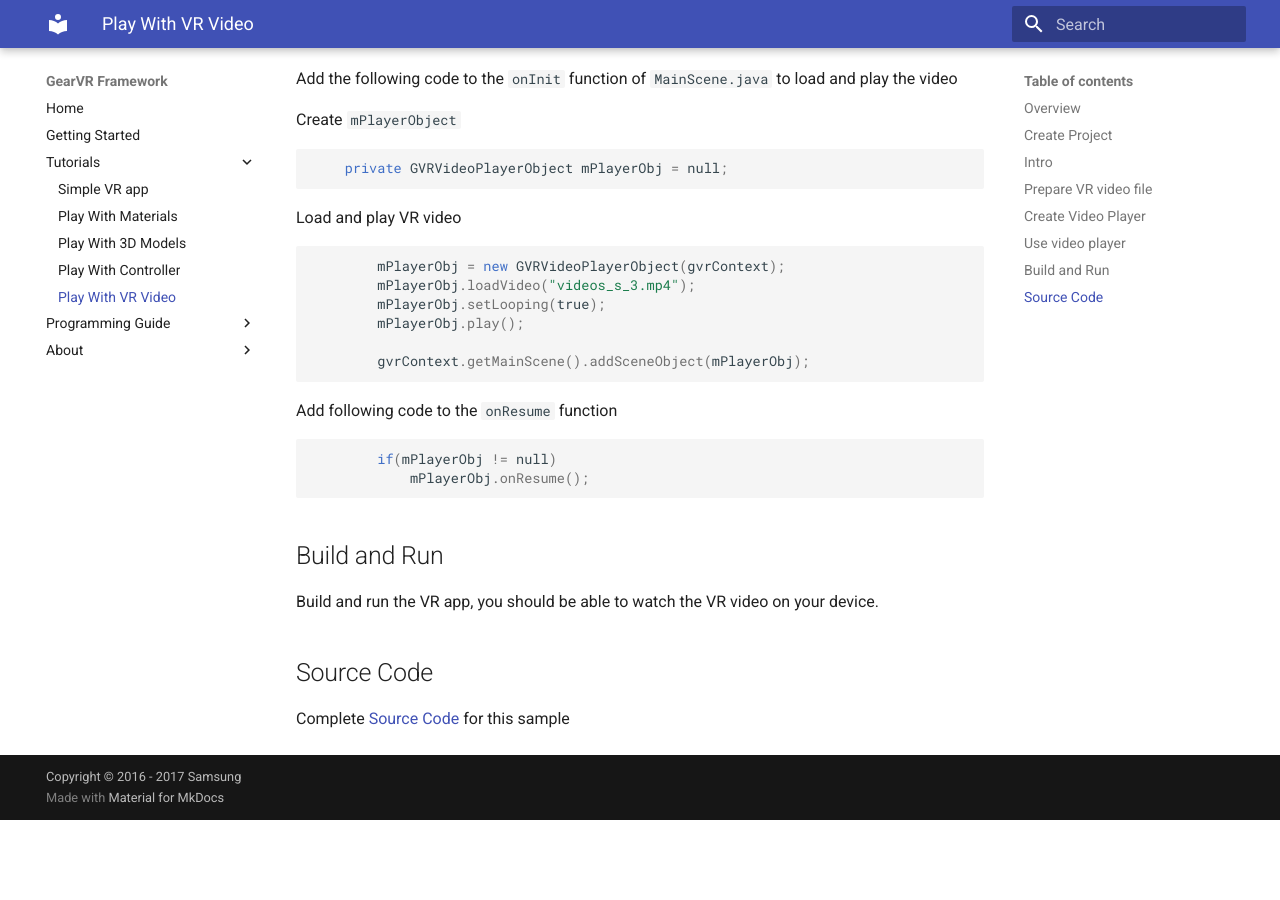
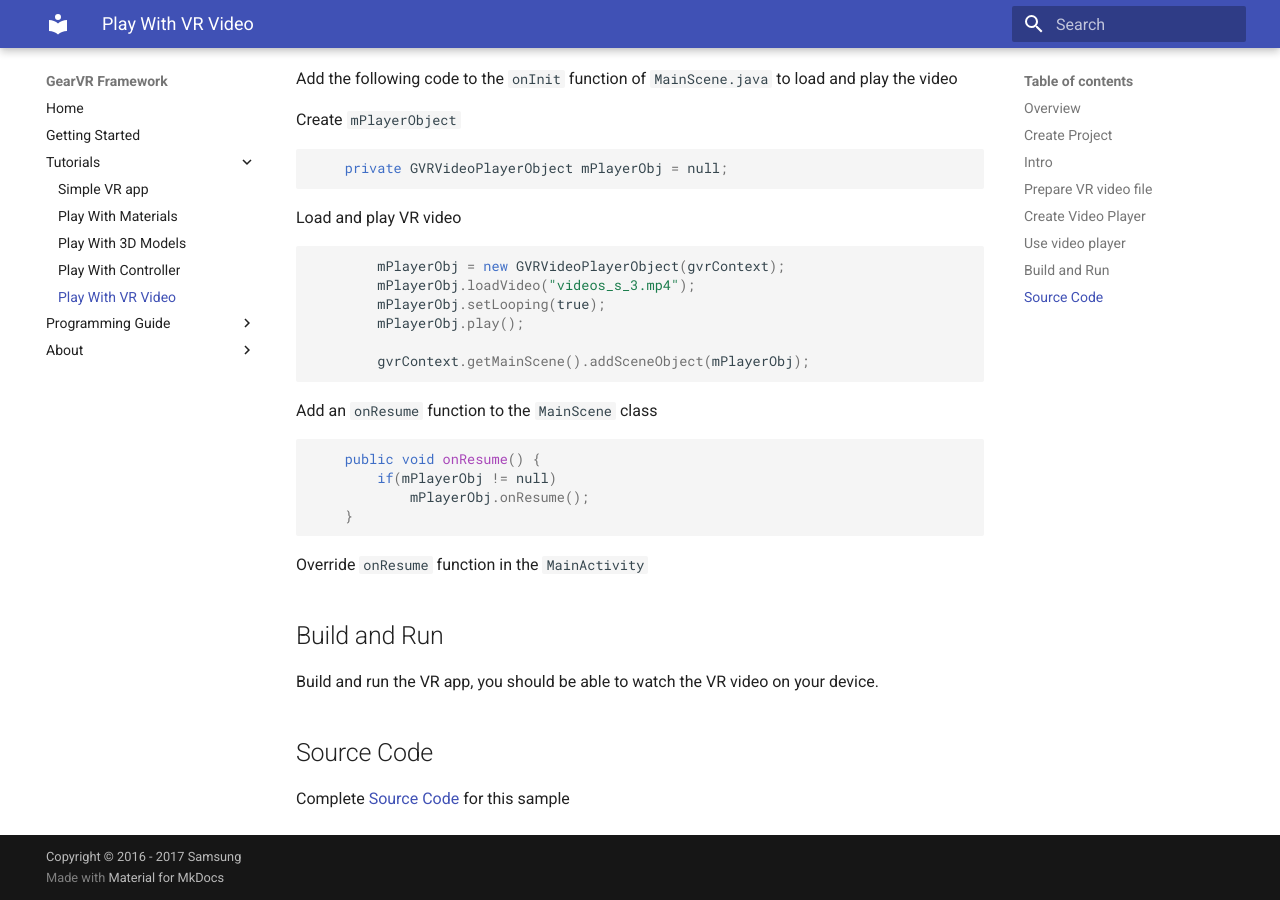
Before and after one commit to nitosan/GearVRf-docs, an MkDocs documentation site: the page built from docs/tutorials/play_with_vr_video.md, in a window 1280 px wide and 900 px high, scrolled down 2596 px. Built offline with MkDocs 1.6.1 and Material for MkDocs 9.7.7, drawn with Linux system fonts in a browser that asks for light colours; old or Windows-style settings are respelled for this version of MkDocs; before the commit the page ends 3416 px from its top, so only the background shows below that.

Commit message:
update source code link for tutorials

````diff
--- a/docs/tutorials/play_with_vr_video.md
+++ b/docs/tutorials/play_with_vr_video.md
@@ -124,16 +124,19 @@ Load and play VR video
         gvrContext.getMainScene().addSceneObject(mPlayerObj);
 ```
 
-Add following code to the `onResume` function
+Add an `onResume` function to the `MainScene` class
 ```java
+    public void onResume() {
         if(mPlayerObj != null)
             mPlayerObj.onResume();
+    }
+```
 
-```
+Override `onResume` function in the `MainActivity`
 
 ## Build and Run
 Build and run the VR app, you should be able to watch the VR video on your device.
 
 
 ## Source Code
-Complete [Source Code](https://github.com/gearvrf/GearVRf-Demos) for this sample
+Complete [Source Code](https://github.com/nitosan/GearVRf-Demos/tree/master/tutorials/tutorial_5_vr_video) for this sample
````
Also changed, not shown: docs/tutorials/play_with_3d_models.md (+1 -1 lines), docs/tutorials/play_with_controller.md (+1 -1 lines), docs/tutorials/play_with_material.md (+1 -1 lines), docs/tutorials/simple_vr_app.md (+1 -1 lines).
